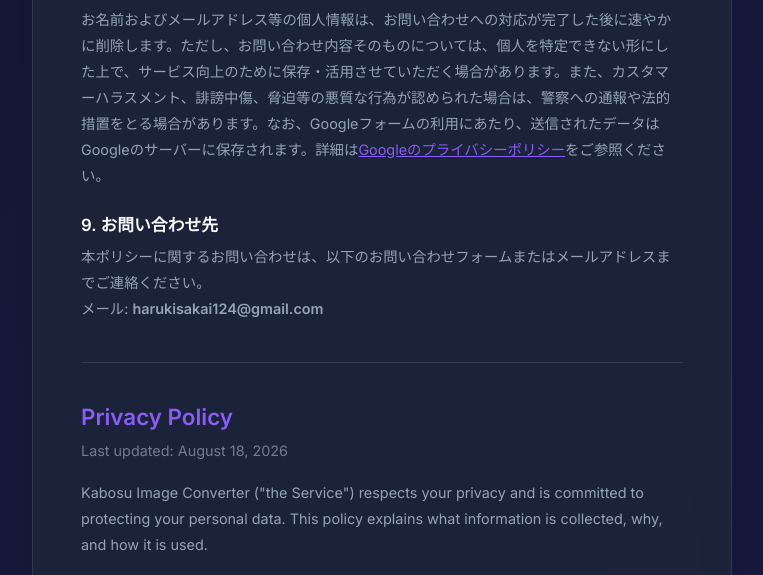
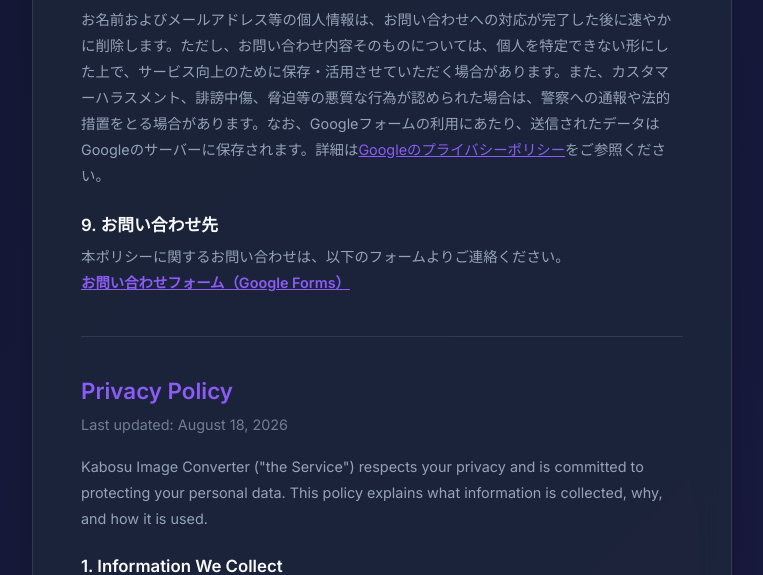
Before and after one commit to kabosu416/image-converter, a Flask app: page /privacy in a window 1280 px wide. Shown: the part 1796-2371 px from the top of the page, without its empty margins (258-1021 px from the left). Run offline with Flask 3, Linux system fonts and the light colour scheme; some libraries are stand-ins or nearby versions.

Commit message:
docs: Replace contact email with Google Forms link

```diff
--- a/templates/privacy.html
+++ b/templates/privacy.html
@@ -107,8 +107,8 @@
             <p>お名前およびメールアドレス等の個人情報は、お問い合わせへの対応が完了した後に速やかに削除します。ただし、お問い合わせ内容そのものについては、個人を特定できない形にした上で、サービス向上のために保存・活用させていただく場合があります。また、カスタマーハラスメント、誹謗中傷、脅迫等の悪質な行為が認められた場合は、警察への通報や法的措置をとる場合があります。なお、Googleフォームの利用にあたり、送信されたデータはGoogleのサーバーに保存されます。詳細は<a href="https://policies.google.com/privacy" target="_blank" rel="noopener noreferrer">Googleのプライバシーポリシー</a>をご参照ください。</p>
 
             <h3>9. お問い合わせ先</h3>
-            <p>本ポリシーに関するお問い合わせは、以下のお問い合わせフォームまたはメールアドレスまでご連絡ください。</p>
-            <p>メール: <strong>harukisakai124@gmail.com</strong></p>
+            <p>本ポリシーに関するお問い合わせは、以下のフォームよりご連絡ください。</p>
+            <p><a href="https://docs.google.com/forms/d/e/1FAIpQLSfRwxfoucf0yn44pFqanOsfYeAI_RbEj5d0dBhxMIz5tNfYug/viewform" target="_blank" rel="noopener noreferrer"><strong>お問い合わせフォーム（Google Forms）</strong></a></p>
 
             <hr class="policy-divider">
 
@@ -199,8 +199,8 @@
             <p>Personal information such as your name and email address will be promptly deleted after your inquiry is resolved. However, the content of the inquiry itself may be anonymized and retained for the purpose of improving our service. Furthermore, in cases of customer harassment, slander, threats, or other malicious behavior, we reserve the right to report the incident to law enforcement or take legal action. Please note that submitted data is stored on Google's servers. For details, see <a href="https://policies.google.com/privacy" target="_blank" rel="noopener noreferrer">Google's Privacy Policy</a>.</p>
 
             <h3>9. Contact</h3>
-            <p>For inquiries regarding this privacy policy, please use the contact form or email us at:</p>
-            <p>Email: <strong>harukisakai124@gmail.com</strong></p>
+            <p>For inquiries regarding this privacy policy, please use the contact form below:</p>
+            <p><a href="https://docs.google.com/forms/d/e/1FAIpQLSfRwxfoucf0yn44pFqanOsfYeAI_RbEj5d0dBhxMIz5tNfYug/viewform" target="_blank" rel="noopener noreferrer"><strong>Contact Form (Google Forms)</strong></a></p>
         </div>
     </div>
 
```
